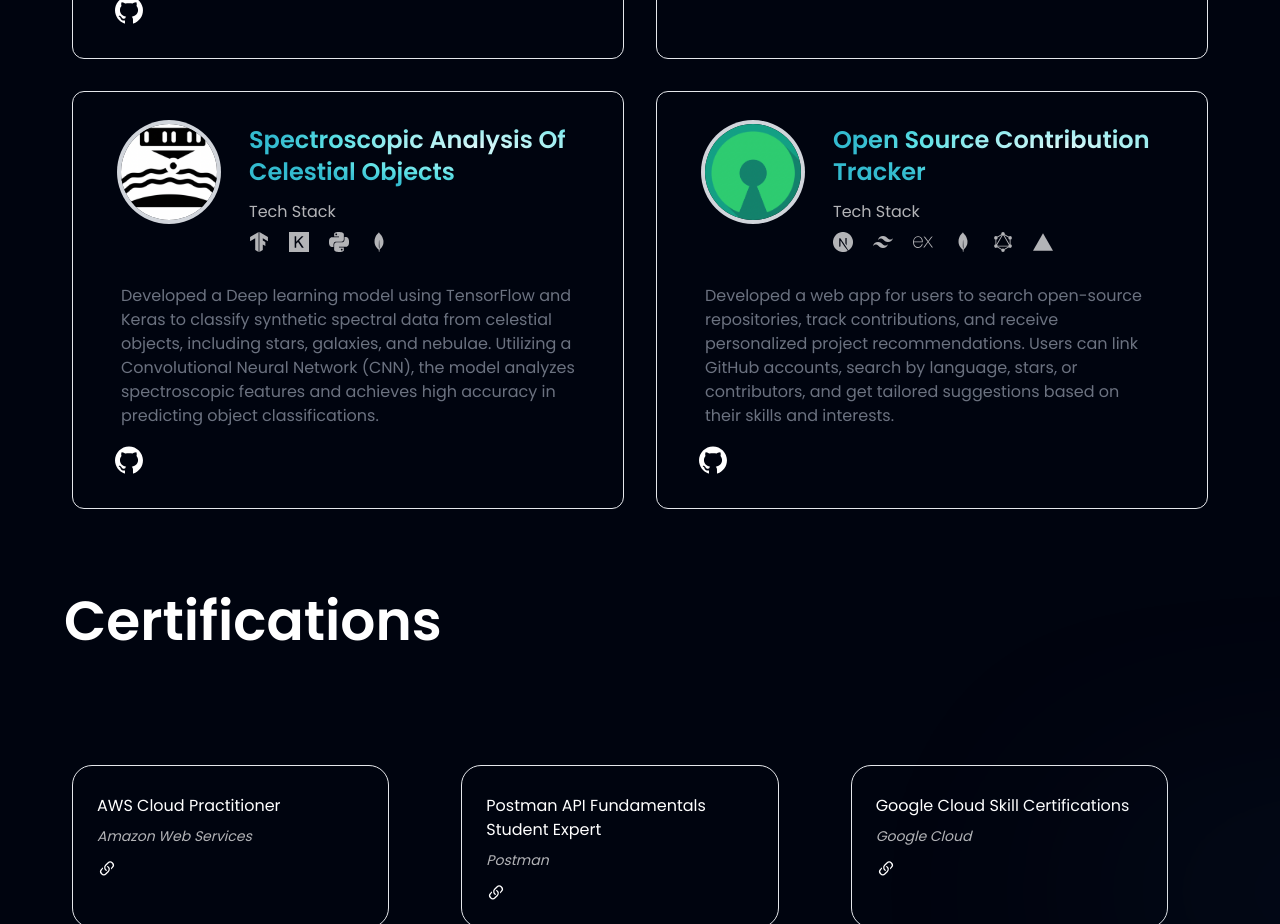
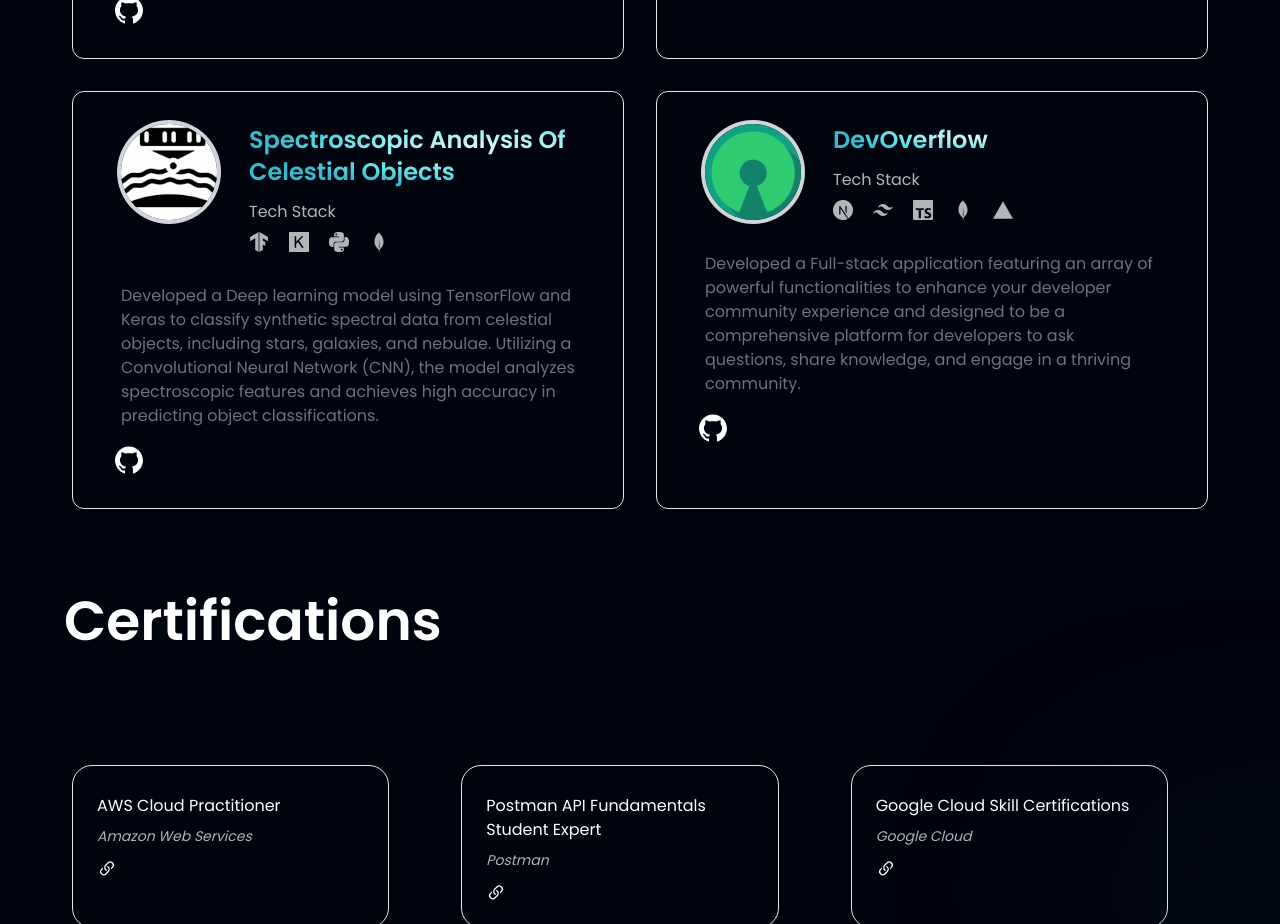
Before and after one commit to aryanyadav-dev/Portfolio, a React (Vite) app: page / in a window 1280 px wide. Shown: the part 4820-5744 px from the top of the page. Built offline with nearby package versions, Linux system fonts and the light colour scheme.

Commit message:
New project

```diff
--- a/src/constants/index.js
+++ b/src/constants/index.js
@@ -627,10 +627,10 @@ export const projects = [
   },
   {
     id: "project-8",
-    title: "Open Source Contribution Tracker",
-    github:"https://github.com/aryanyadav-dev/Opensource-contri-tracker",
+    title: "DevOverflow",
+    github:"https://github.com/aryanyadav-dev/devoverflow",
     image: opensource,
-    content: "Developed a web app for users to search open-source repositories, track contributions, and receive personalized project recommendations. Users can link GitHub accounts, search by language, stars, or contributors, and get tailored suggestions based on their skills and interests.",
+    content: "Developed a Full-stack application featuring an array of powerful functionalities to enhance your developer community experience and designed to be a comprehensive platform for developers to ask questions, share knowledge, and engage in a thriving community.",
     stack: [
       {
         id: "icon-1",
@@ -644,8 +644,8 @@ export const projects = [
       },
       {
         id: "icon-3",
-        icon: SiExpress,
-        name: "ExpressJS"
+        icon: SiTypescript,
+        name: "Typescript"
       },
       {
         id: "icon-4",
@@ -654,11 +654,6 @@ export const projects = [
       },
       {
         id: "icon-5",
-        icon: SiGraphql,
-        name: "GraphQL"
-      },
-      {
-        id: "icon-6",
         icon: SiVercel,
         name: "Vercel"
       },
```
